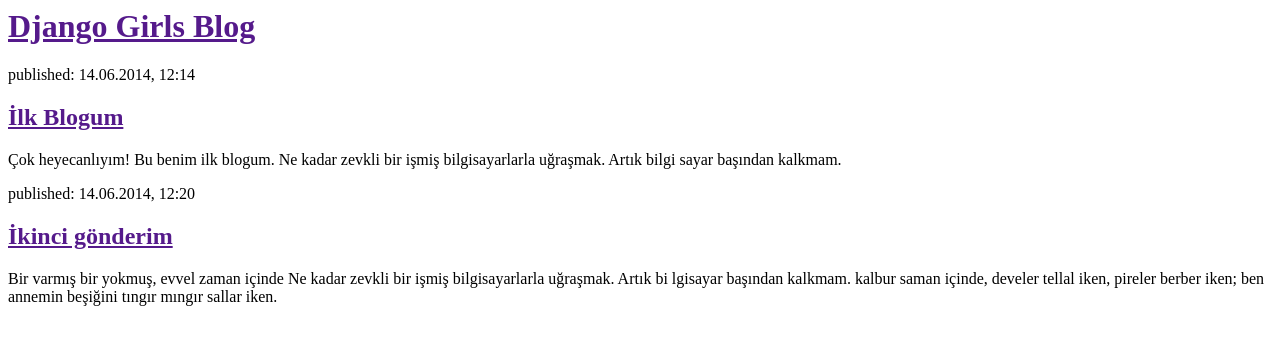
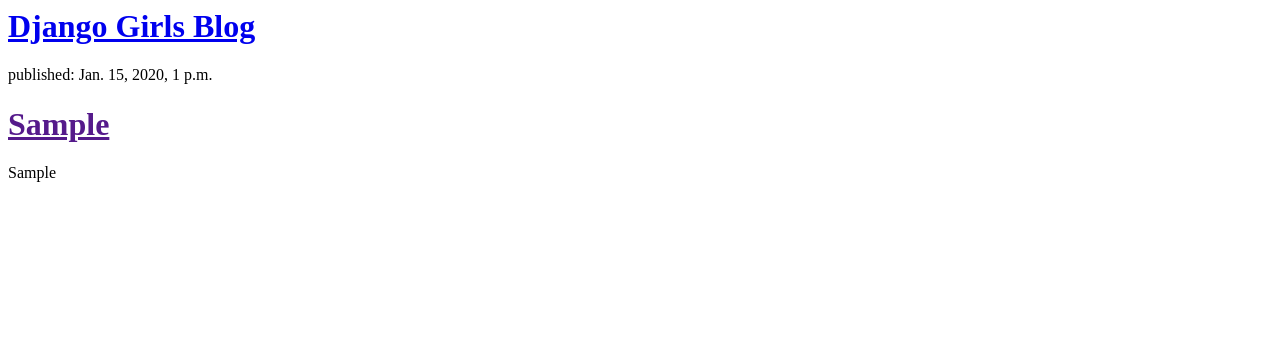
Before and after one commit to mselif/benim-blogum, a Django app: template blog/templates/blog/post_list.html in a window 1280 px wide. Shown: the top 345 px of the page. Run offline with Django 3.2, Linux system fonts and the light colour scheme; the template is opened without the code that fills it: values that come from a table or form of the project are taken from there, others are empty; tables that the repository leaves empty hold one stand-in row (values such as "Sample post").

Commit message:
veritabanındaki postları görebilmek için template i değiştirdim

```diff
--- a/blog/templates/blog/post_list.html
+++ b/blog/templates/blog/post_list.html
@@ -1,24 +1,11 @@
-<html>
-  <head>
-      <title>Django Girls blog</title>
-    </head>
-    <body>
-        <div>
-            <h1><a href="">Django Girls Blog</a></h1>
+<div>
+  <h1><a href="/">Django Girls Blog</a></h1>
+</div>
 
-        </div>
-        <div>
-            <p>published: 14.06.2014, 12:14</p>
-            <h2><a href="">İlk Blogum</a></h2>
-            <p>Çok heyecanlıyım! Bu benim ilk blogum. Ne kadar zevkli bir işmiş bilgisayarlarla uğraşmak. Artık bilgi
-              sayar başından kalkmam. </p>
-        </div>
-        <div>
-          <p>published: 14.06.2014, 12:20</p>
-          <h2><a href="">İkinci gönderim</a></h2>
-          <p>Bir varmış bir yokmuş, evvel zaman içinde Ne kadar zevkli bir işmiş bilgisayarlarla uğraşmak. Artık bi
-            lgisayar başından kalkmam. kalbur saman içinde, develer tellal iken, pireler berber iken; ben annemin beşiğini tıngır
-            mıngır sallar iken.</p>
-        </div>
-    </body>
-  </html>
+{% for post in posts %}
+  <div>
+      <p>published: {{ post.yayinlanma_tarihi }}</p>
+      <h1><a href="">{{ post.baslik }}</a></h1>
+      <p>{{ post.yazi|linebreaks }}</p>
+  </div>
+{% endfor %}
--- a/blog/views.py
+++ b/blog/views.py
@@ -1,4 +1,8 @@
 from django.shortcuts import render
+from django.utils import timezone
+from .models import Post
 
 def post_list(request):
-    return render(request, 'blog/post_list.html', {})
+    posts= Post.objects.filter(yayinlanma_tarihi__lte=timezone.now()).order_by('yayinlanma_tarihi')
+
+    return render(request, 'blog/post_list.html',{'posts': posts})
```
